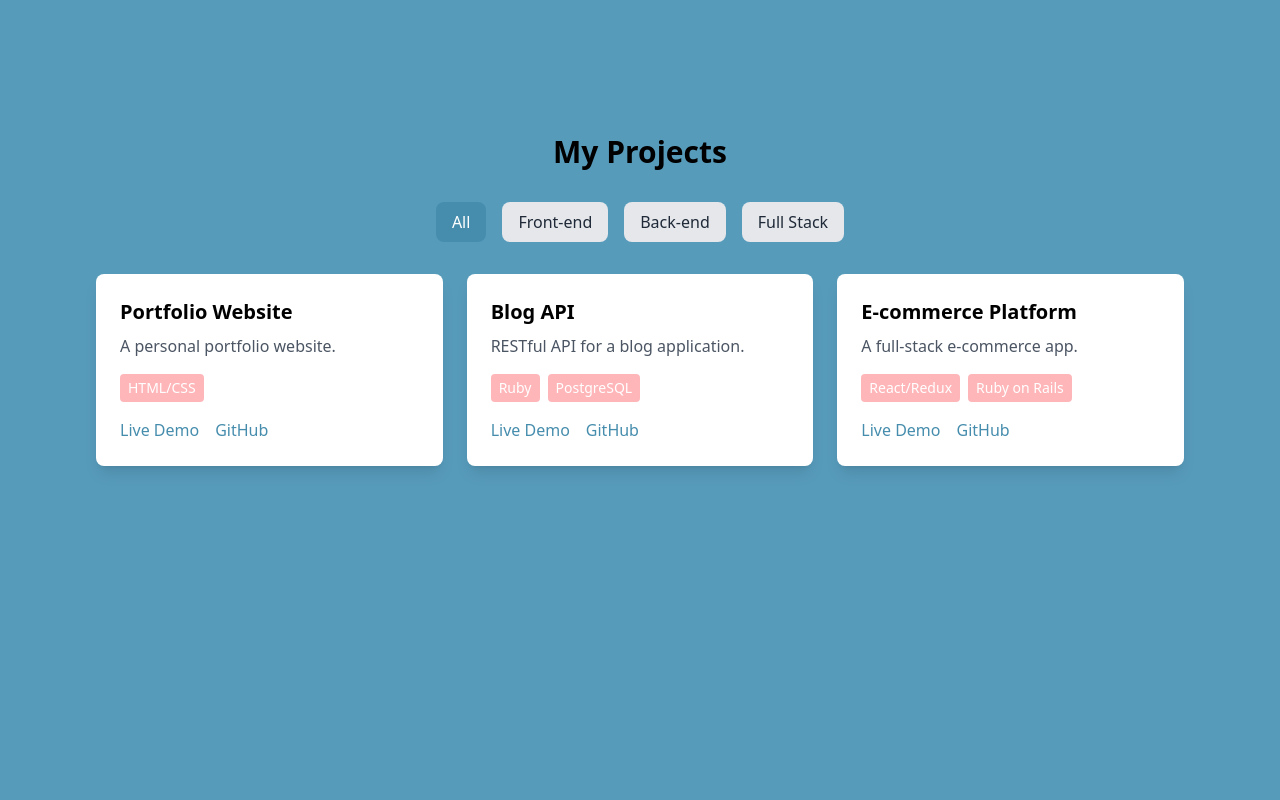
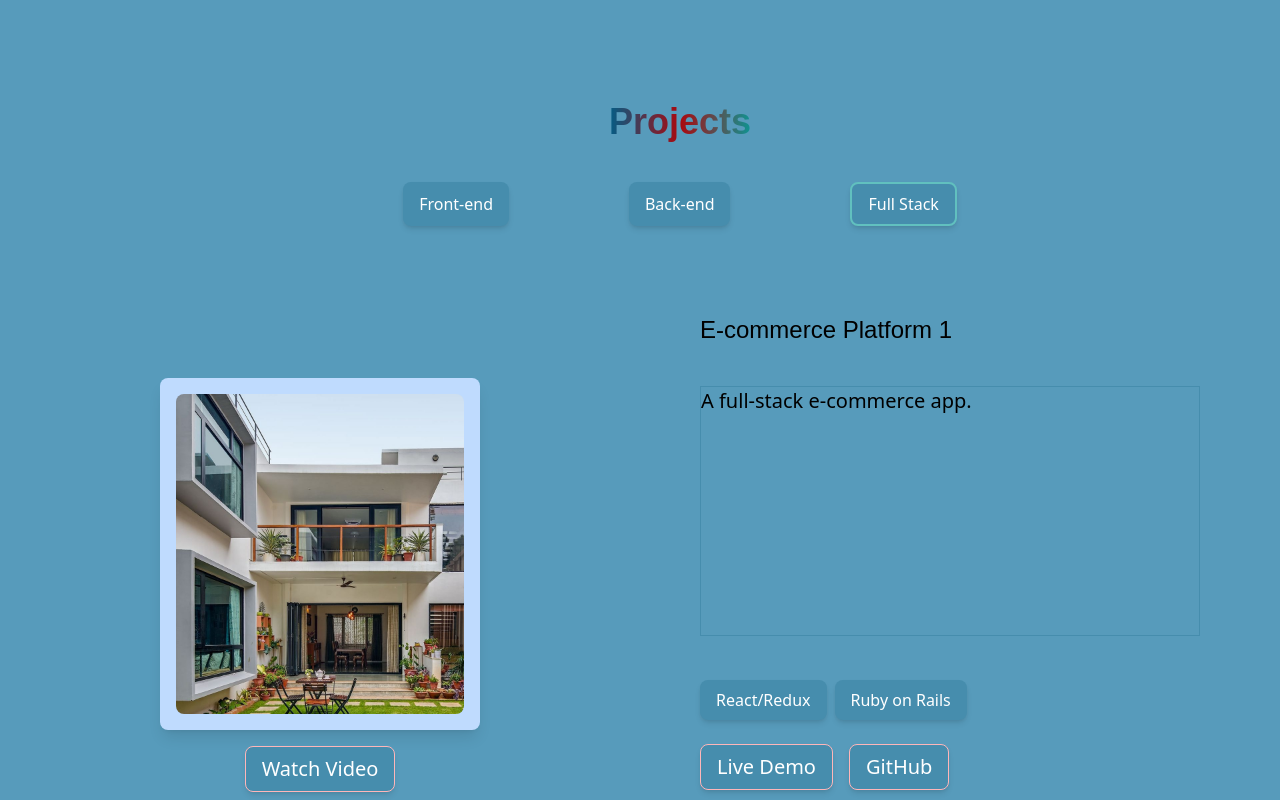
Before and after one commit to anita00001/portfolio-anita, a React (Create React App) app: page / in a window 1280 px wide. Shown: the part 1540-2340 px from the top of the page. Built offline with nearby package versions, Linux system fonts and the light colour scheme.

Commit message:
Portfolio project media

```diff
--- a/src/components/PortfolioProject.jsx
+++ b/src/components/PortfolioProject.jsx
@@ -1,75 +1,136 @@
-import React from 'react';
+import React, { useState } from 'react';
 import { useSelector, useDispatch } from 'react-redux';
-import { setFilter } from '../redux/Projects/projectSlice';
+import { setFilter, toggleFullStack, toggleAllProjects } from '../redux/Projects/projectSlice';
 
-const PortfolioProject = ({ featured }) => {
-  const { projects, filter } = useSelector((state) => state.projects);
+const PortfolioProject = () => {
+    const { projects, filter, showAllFullStack, showAllProjects } = useSelector((state) => state.projects);
     const dispatch = useDispatch();
 
-  // Featured project details
-  const featuredProject = projects.find((project) => project.id === 1); // Adjust ID as needed
+    // Initialize projectViews state with all projects set to 'photo'
+    const [projectViews, setProjectViews] = useState(() =>
+        projects.reduce((acc, project) => {
+            acc[project.id] = 'photo';
+            return acc;
+        }, {})
+    );
 
-  if (featured) {
-    return (
-      <div className="about-description py-20">
-        <h1 className="about text-4xl font-bold py-10 font-crete text-gradient">
-          Featured Project
-        </h1>
-        <p className="text-xl py-4 text-justify text-color3">
-          {featuredProject.description}
-        </p>
-        <button className="text-xl mt-4 p-4 text-justify border border-color2 flex items-center bg-color1 hover:bg-color6 hover:border-color1 text-white">
-          View Project
-        </button>
-      </div>
-    );
-  }
+    // Sorting logic for all projects
+    const sortedProjects = [
+        ...projects.filter((project) => project.type === 'Full Stack'),
+        ...projects.filter((project) => project.type === 'Front-end'),
+        ...projects.filter((project) => project.type === 'Back-end'),
+    ];
 
-  const filteredProjects =
-    filter === 'All' ? projects : projects.filter((project) => project.type === filter);
+    // Logic for determining displayed projects
+    const filteredProjects = filter === 'All' ? projects : projects.filter((project) => project.type === filter);
+    const fullStackProjects = projects.filter((project) => project.type === 'Full Stack');
+    const displayedProjects = showAllProjects
+        ? sortedProjects // Display sorted projects when "See All Projects" is clicked
+        : showAllFullStack
+        ? fullStackProjects
+        : fullStackProjects.slice(0, 3);
+
+    // Handle view toggle for individual project
+    const handleViewToggle = (projectId) => {
+        setProjectViews((prev) => ({
+            ...prev,
+            [projectId]: prev[projectId] === 'photo' ? 'video' : 'photo',
+        }));
+    };
 
     return (
-    <div className="container mx-auto px-4 py-8">
-      <h2 className="text-3xl font-bold text-center mb-8">My Projects</h2>
-      <div className="flex justify-center space-x-4 mb-8">
-        {['All', 'Front-end', 'Back-end', 'Full Stack'].map((category) => (
+        <div className="min-h-screen bg-color4 pl-20 pb-20">
+            <div className="flex justify-center">
+                <h1 className="text-4xl font-bold font-crete text-gradient mb-10">Projects</h1>
+            </div>
+
+            {/* Filter Buttons */}
+            <div className="flex justify-center gap-10 mb-8">
+                {['Front-end', 'Back-end', 'Full Stack'].map((category) => (
                     <button
                         key={category}
                         onClick={() => dispatch(setFilter(category))}
-            className={`px-4 py-2 rounded-lg font-medium ${
-              filter === category
-                ? 'bg-color1 text-white'
-                : 'bg-gray-200 text-gray-800 hover:bg-gray-300'
+                        className={`px-4 py-2 mx-10 mb-10 bg-color1 text-white rounded-lg shadow-md hover:bg-color6 ${
+                            filter === category ? 'border-2 border-color6' : ''
                         }`}
                     >
                         {category}
                     </button>
                 ))}
             </div>
-      <div className="grid gap-6 md:grid-cols-2 lg:grid-cols-3">
-        {filteredProjects.map((project) => (
+
+            {/* Projects Grid */}
+            <div className="grid gap-10">
+                {displayedProjects.map((project, index) => (
                     <div
                         key={project.id}
-            className="bg-white shadow-lg rounded-lg p-6 hover:shadow-xl transform hover:scale-105 transition duration-300"
+                        className={`grid grid-cols-1 md:grid-cols-2 gap-10 mb-20 ${
+                            index % 2 === 0 ? '' : 'md:grid-cols-2-reverse'
+                        }`}
                     >
-            <h3 className="text-xl font-semibold mb-2">{project.title}</h3>
-            <p className="text-gray-600 mb-4">{project.description}</p>
-            <div className="flex flex-wrap gap-2 mb-4">
+                        {/* Media Column */}
+                        <div className="relative mt-20 w-80 h-80">
+                            <div className="bg-blue-200 rounded-lg p-4 shadow-lg">
+                                {projectViews[project.id] === 'photo' ? (
+                                    <img
+                                        src={project.mediaPhoto}
+                                        alt={project.title}
+                                        className="rounded-lg w-80 h-80 object-cover"
+                                    />
+                                ) : (
+                                    <video
+                                        src={project.mediaVideo}
+                                        controls
+                                        className="rounded-lg w-80 h-80 object-cover"
+                                    />
+                                )}
+                            </div>
+                            <div className="flex justify-center mt-4">
+                                {projectViews[project.id] === 'photo' ? (
+                                    <button
+                                        onClick={() => handleViewToggle(project.id)}
+                                        className="text-xl px-4 py-2 rounded-lg shadow-md border border-color2 bg-color1 hover:bg-color6 hover:border-color1 text-white"
+                                    >
+                                        Watch Video
+                                    </button>
+                                ) : (
+                                    <button
+                                        onClick={() => handleViewToggle(project.id)}
+                                        className="text-xl px-4 py-2 rounded-lg shadow-md border border-color2 bg-color1 hover:bg-color6 hover:border-color1 text-white"
+                                    >
+                                        See Photo
+                                    </button>
+                                )}
+                            </div>
+                        </div>
+
+                        {/* Details Column */}
+                        <div className="flex flex-col justify-start mt-4 mb-10">
+                            <h3 className="project-title font-crete text-2xl pb-4 mb-6">{project.title}</h3>
+                            <div
+                                className="border border-color1 text-xl mb-5 pr-10 text-justify overflow-y-auto scrollable"
+                                style={{ minHeight: '250px', maxHeight: '250px' }}
+                            >
+                                <p>{project.description}</p>
+                            </div>
+                            <div className="my-6">
+                                <div className="flex flex-wrap gap-2">
                                     {project.stack.map((tech, index) => (
                                         <span
                                             key={index}
-                  className="bg-color2 text-white px-2 py-1 rounded text-sm"
+                                            className="px-4 py-2 bg-color1 text-white rounded-lg shadow-md hover:bg-color6"
                                         >
                                             {tech}
                                         </span>
                                     ))}
+                                </div>
                             </div>
                             <div className="flex space-x-4">
                                 <a
                                     href={project.demo}
                                     target="_blank"
                                     rel="noopener noreferrer"
-                className="text-color1 hover:underline"
+                                    className="text-xl px-4 py-2 rounded-lg shadow-md border border-color2 bg-color1 hover:bg-color6 hover:border-color1 text-white"
                                 >
                                     Live Demo
                                 </a>
@@ -77,14 +138,37 @@ const PortfolioProject = ({ featured }) => {
                                     href={project.github}
                                     target="_blank"
                                     rel="noopener noreferrer"
-                className="text-color1 hover:underline"
+                                    className="text-xl px-4 py-2 rounded-lg shadow-md border border-color2 bg-color1 hover:bg-color6 hover:border-color1 text-white"
                                 >
                                     GitHub
                                 </a>
                             </div>
                         </div>
+                    </div>
                 ))}
             </div>
+
+            {/* Buttons for Viewing More */}
+            {!showAllProjects && (
+                <div className="text-center mt-8">
+                    {!showAllFullStack && fullStackProjects.length > 3 && (
+                        <button
+                            onClick={() => dispatch(toggleFullStack())}
+                            className="px-4 py-2 bg-color1 text-white rounded-lg"
+                        >
+                            See More Projects
+                        </button>
+                    )}
+                    {showAllFullStack && (
+                        <button
+                            onClick={() => dispatch(toggleAllProjects())}
+                            className="px-4 py-2 bg-color1 text-white rounded-lg"
+                        >
+                            See All Projects
+                        </button>
+                    )}
+                </div>
+            )}
         </div>
     );
 };
--- a/src/redux/Projects/projectSlice.js
+++ b/src/redux/Projects/projectSlice.js
@@ -1,12 +1,29 @@
 import { createSlice } from '@reduxjs/toolkit';
+import featuredImage from '../../assets/featured-project.jpg'; // Replace with your image path
+import featuredVideo from '../../assets/featured-project.mp4';
+
 
 const initialState = {
     projects: [
-      { id: 1, title: 'Portfolio Website', description: 'A personal portfolio website.', stack: ['HTML/CSS'], type: 'Front-end', github: '#', demo: '#' },
-      { id: 2, title: 'Blog API', description: 'RESTful API for a blog application.', stack: ['Ruby', 'PostgreSQL'], type: 'Back-end', github: '#', demo: '#' },
-      { id: 3, title: 'E-commerce Platform', description: 'A full-stack e-commerce app.', stack: ['React/Redux', 'Ruby on Rails'], type: 'Full Stack', github: '#', demo: '#' },
+        { id: 1, title: 'Portfolio Website 1', description: 'A personal portfolio website.', stack: ['HTML/CSS'], type: 'Front-end', github: '#', demo: '#', mediaPhoto: featuredImage, mediaVideo: featuredVideo },
+        { id: 2, title: 'Blog API 1', description: 'RESTful API for a blog application.', stack: ['Ruby', 'PostgreSQL'], type: 'Back-end', github: '#', demo: '#', mediaPhoto: featuredImage, mediaVideo: featuredVideo },
+        { id: 3, title: 'E-commerce Platform 1', description: 'A full-stack e-commerce app.', stack: ['React/Redux', 'Ruby on Rails'], type: 'Full Stack', github: '#', demo: '#', mediaPhoto: featuredImage, mediaVideo: featuredVideo },
+        { id: 4, title: 'Task Manager 1', description: 'A task management tool.', stack: ['React', 'Node.js'], type: 'Full Stack', github: '#', demo: '#', mediaPhoto: featuredImage, mediaVideo: featuredVideo },
+        { id: 5, title: 'Weather App 1', description: 'A weather forecast app.', stack: ['React'], type: 'Front-end', github: '#', demo: '#', mediaPhoto: featuredImage, mediaVideo: featuredVideo },
+        { id: 6, title: 'Portfolio Website 2', description: 'A personal portfolio website.', stack: ['HTML/CSS'], type: 'Front-end', github: '#', demo: '#', mediaPhoto: featuredImage, mediaVideo: featuredVideo },
+        { id: 7, title: 'Blog API 2', description: 'RESTful API for a blog application.', stack: ['Ruby', 'PostgreSQL'], type: 'Back-end', github: '#', demo: '#', mediaPhoto: featuredImage, mediaVideo: featuredVideo },
+        { id: 8, title: 'E-commerce Platform 2', description: 'A full-stack e-commerce app.', stack: ['React/Redux', 'Ruby on Rails'], type: 'Full Stack', github: '#', demo: '#', mediaPhoto: featuredImage, mediaVideo: featuredVideo },
+        { id: 9, title: 'Task Manager 2', description: 'A task management tool.', stack: ['React', 'Node.js'], type: 'Full Stack', github: '#', demo: '#', mediaPhoto: featuredImage, mediaVideo: featuredVideo },
+        { id: 10, title: 'Weather App 2', description: 'A weather forecast app.', stack: ['React'], type: 'Front-end', github: '#', demo: '#', mediaPhoto: featuredImage, mediaVideo: featuredVideo },
+        { id: 11, title: 'Portfolio Website 3', description: 'A personal portfolio website.', stack: ['HTML/CSS'], type: 'Front-end', github: '#', demo: '#', mediaPhoto: featuredImage, mediaVideo: featuredVideo },
+        { id: 12, title: 'Blog API 3', description: 'RESTful API for a blog application.', stack: ['Ruby', 'PostgreSQL'], type: 'Back-end', github: '#', demo: '#', mediaPhoto: featuredImage, mediaVideo: featuredVideo },
+        { id: 13, title: 'E-commerce Platform 3', description: 'A full-stack e-commerce app.', stack: ['React/Redux', 'Ruby on Rails'], type: 'Full Stack', github: '#', demo: '#', mediaPhoto: featuredImage, mediaVideo: featuredVideo },
+        { id: 14, title: 'Task Manager 3', description: 'A task management tool.', stack: ['React', 'Node.js'], type: 'Full Stack', github: '#', demo: '#', mediaPhoto: featuredImage, mediaVideo: featuredVideo },
+        { id: 15, title: 'Weather App 3', description: 'A weather forecast app.', stack: ['React'], type: 'Front-end', github: '#', demo: '#', mediaPhoto: featuredImage, mediaVideo: featuredVideo },
     ],
-    filter: 'All',
+    filter: 'Full Stack',
+    showAllFullStack: false,
+    showAllProjects: false,
 };
 
 const projectSlice = createSlice({
@@ -15,9 +32,17 @@ const projectSlice = createSlice({
     reducers: {
         setFilter: (state, action) => {
             state.filter = action.payload;
+            state.showAllFullStack = false;
+            state.showAllProjects = false;
+        },
+        toggleFullStack: (state) => {
+            state.showAllFullStack = !state.showAllFullStack;
+        },
+        toggleAllProjects: (state) => {
+            state.showAllProjects = true;
         },
     },
 });
 
-export const { setFilter } = projectSlice.actions;
+export const { setFilter, toggleFullStack, toggleAllProjects } = projectSlice.actions;
 export default projectSlice.reducer;
```
Lines whose indentation alone changed are shown as unchanged.
